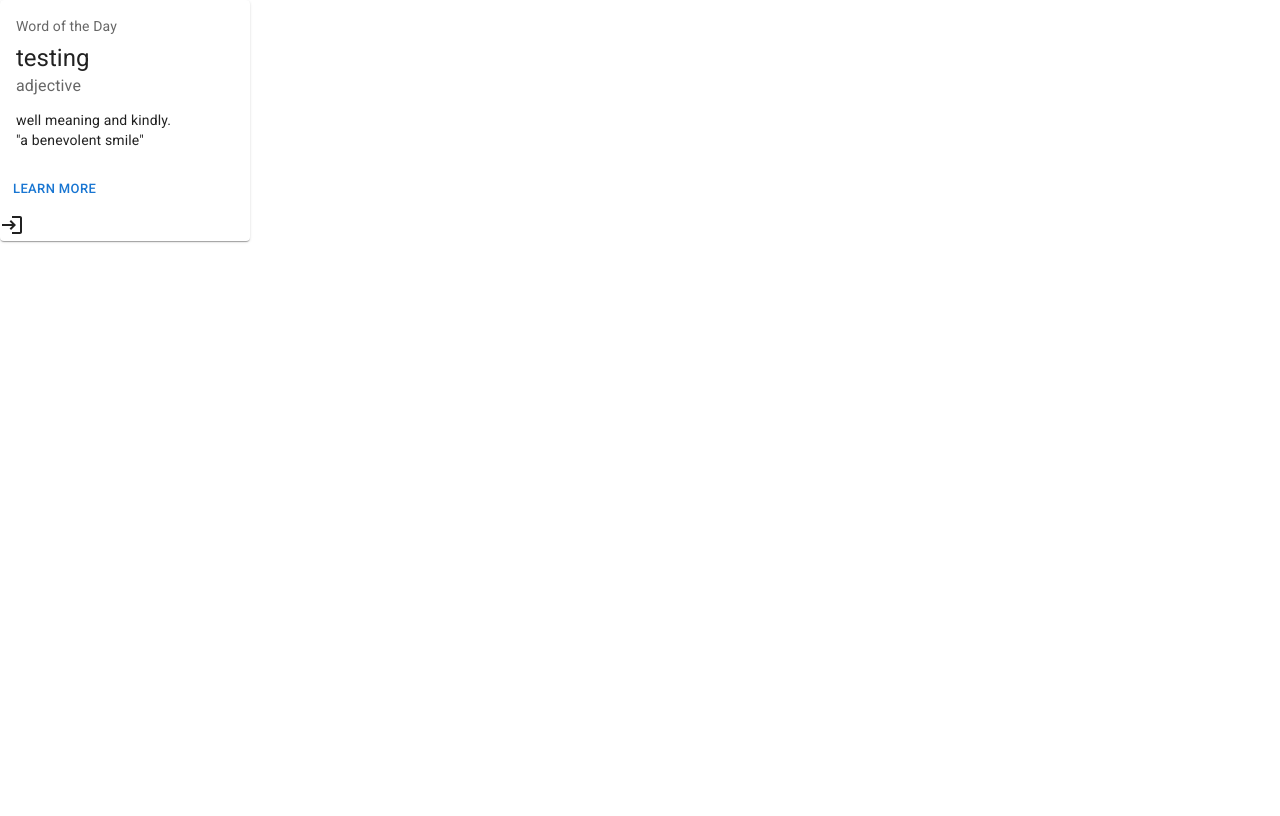
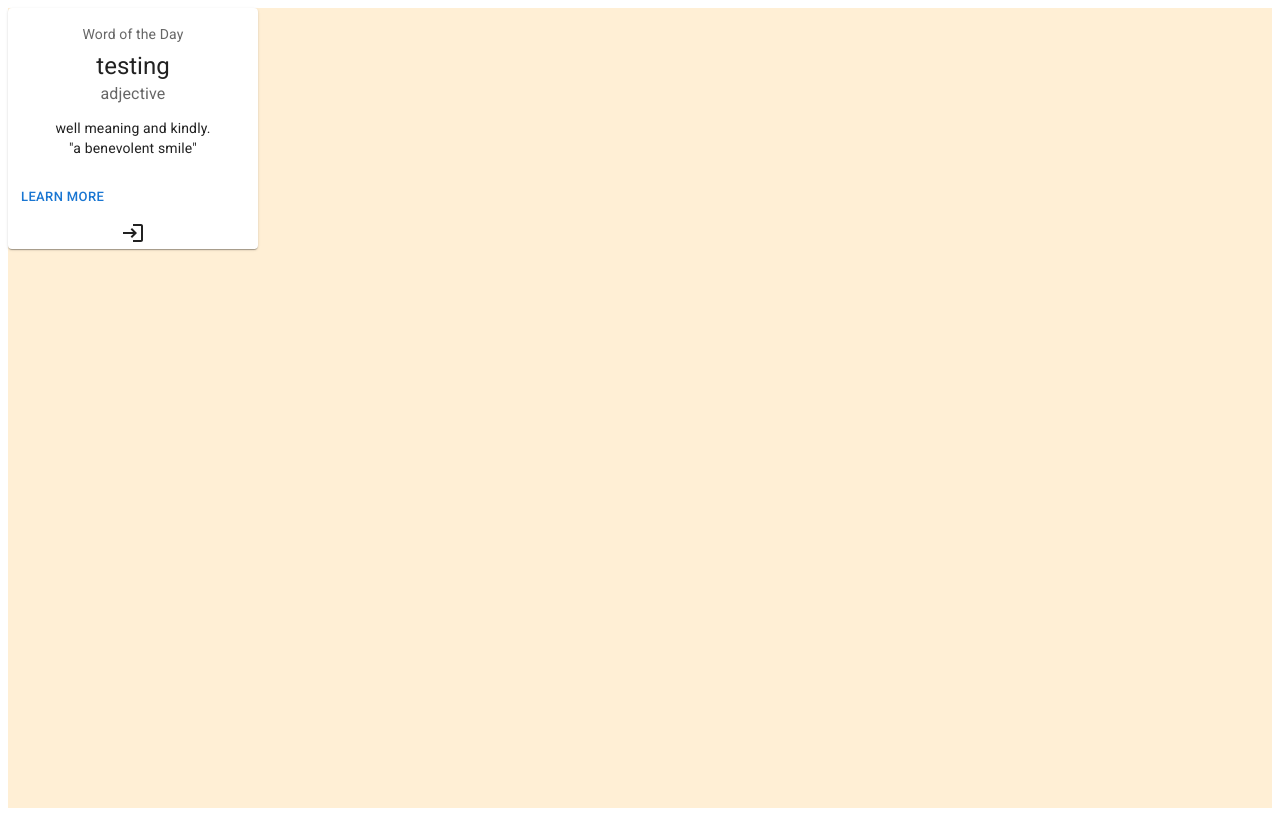
Before and after one commit to JeryllT/MooMooChat, a React (Create React App) app in the folder client/: page / in a window 1280 px wide. Built offline with nearby package versions, Linux system fonts and the light colour scheme.

Commit message:
fixed styles for global and modular
created styles folder

```diff
--- a/client/src/App.js
+++ b/client/src/App.js
@@ -1,4 +1,4 @@
-import './App.module.css';
+import appStyle from './styles/App.module.css';
 import '@fontsource/roboto/300.css';
 import '@fontsource/roboto/400.css';
 import '@fontsource/roboto/500.css';
@@ -7,7 +7,7 @@
 
 function App() {
   return (
-    <div className="App">
+    <div className={appStyle.App}>
       <Login />
     </div>
   );
--- a/client/src/index.css
+++ /dev/null
@@ -1,18 +0,0 @@
-#root {
-  height: 100%;
-}
-
-body {
-  height: 100vh;
-  margin: 0;
-  font-family: -apple-system, BlinkMacSystemFont, 'Segoe UI', 'Roboto', 'Oxygen',
-    'Ubuntu', 'Cantarell', 'Fira Sans', 'Droid Sans', 'Helvetica Neue',
-    sans-serif;
-  -webkit-font-smoothing: antialiased;
-  -moz-osx-font-smoothing: grayscale;
-}
-
-code {
-  font-family: source-code-pro, Menlo, Monaco, Consolas, 'Courier New',
-    monospace;
-}
--- a/client/src/index.js
+++ b/client/src/index.js
@@ -1,6 +1,6 @@
 import React from 'react';
 import ReactDOM from 'react-dom/client';
-import './index.css';
+import './styles/global.css';
 import App from './App';
 
 const root = ReactDOM.createRoot(document.getElementById('root'));
--- /dev/null
+++ b/client/src/styles/global.css
@@ -0,0 +1,7 @@
+#root {
+    height: 100%;
+  }
+
+  body {
+    height: 100vh;
+  }
```
Also changed, not shown: client/src/styles/App.module.css (renamed from client/src/App.module.css).
